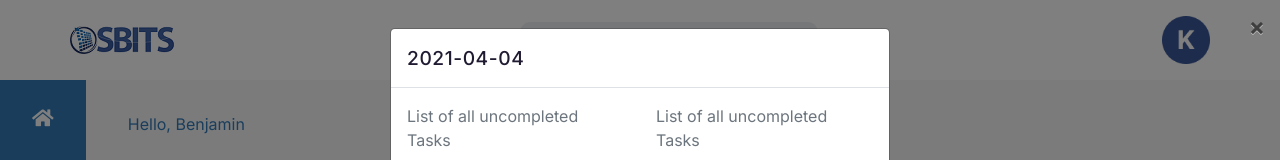
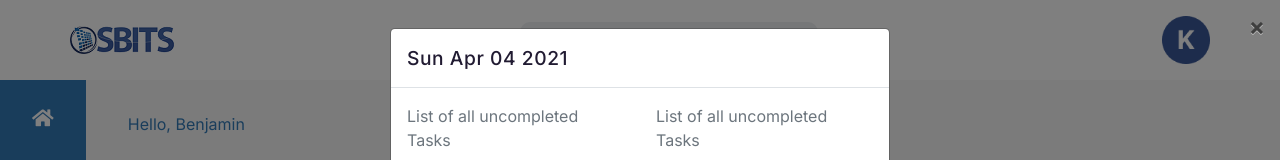
Before and after one commit to evansibok/sbit, a React (Create React App) app: page /dashboard in a window 1280 px wide. Shown: the top 160 px of the page. Built offline with nearby package versions, Linux system fonts and the light colour scheme.

Commit message:
change task list header date to readable date

```diff
--- a/src/pages/dashboard/TaskList/TaskListModal.jsx
+++ b/src/pages/dashboard/TaskList/TaskListModal.jsx
@@ -26,6 +26,9 @@ const TaskListModal = (props) => {
     </button>
   );
 
+  const sD = new Date(startDate)
+  const readableDate = sD.toDateString();
+
   // const unCompletedTasks = filteredTasks.filter(task => task.status !== 'completed');
   // console.log("unCompleted", unCompletedTasks);
   return (
@@ -36,7 +39,7 @@ const TaskListModal = (props) => {
         className={className}
         external={externalCloseBtn}
       >
-        <ModalHeader>{startDate.toISOString().substring(0, 10)}</ModalHeader>
+        <ModalHeader>{readableDate}</ModalHeader>
         <ModalBody>
           <Wrapper>
             <div className="todo-uncompleted box">
```
